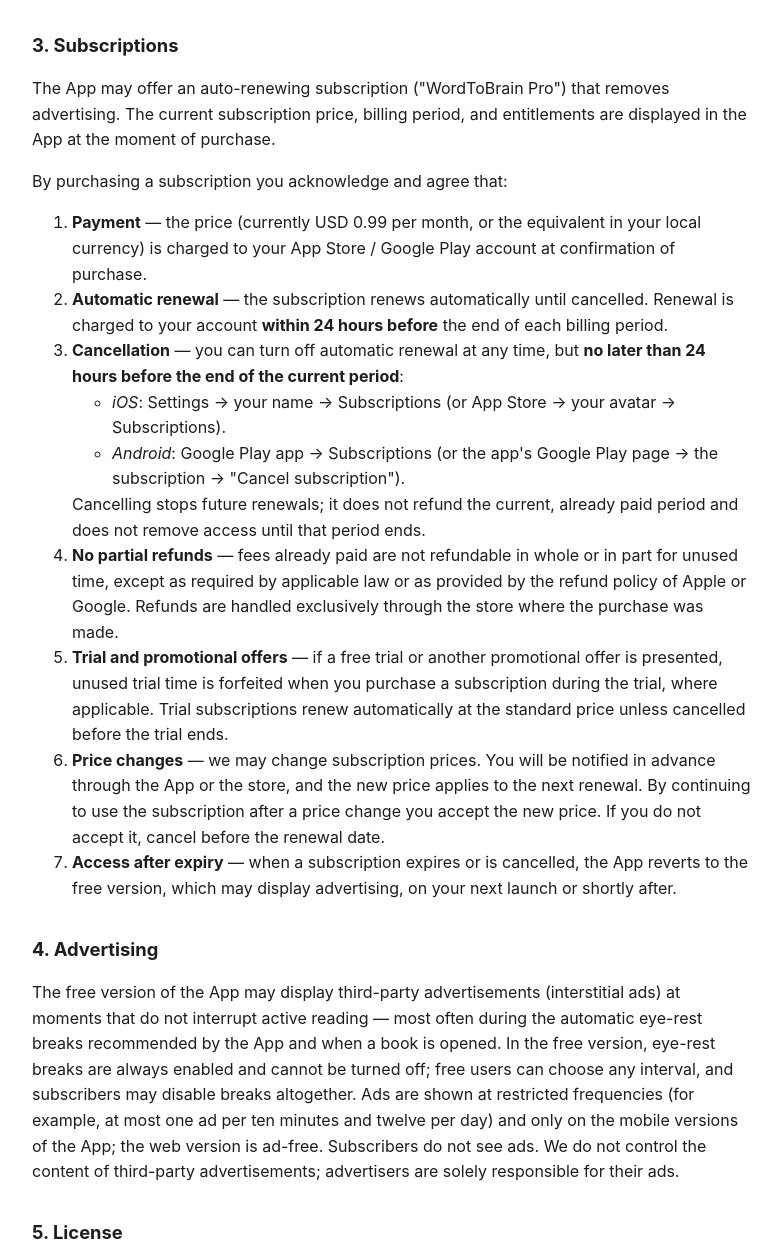
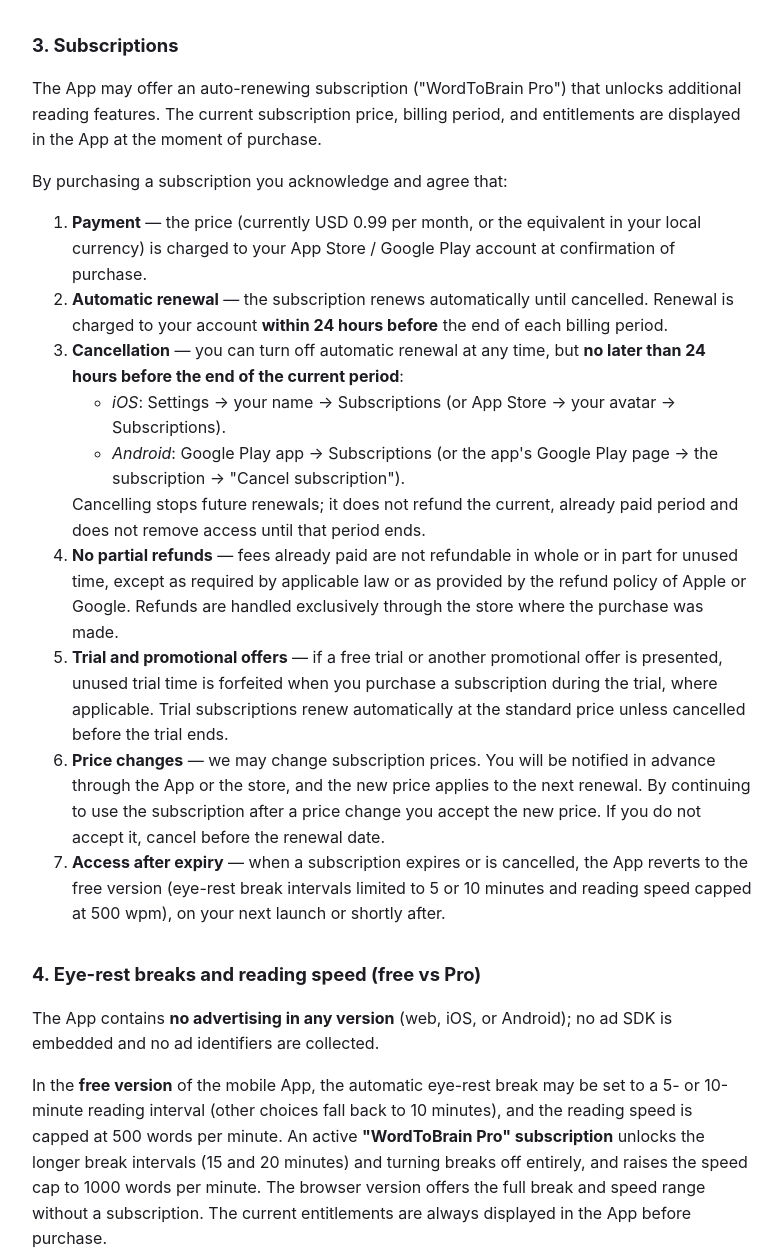
Before and after one commit to deff9984/wordtobrain-terms, a plain HTML site: page index.html in a window 1280 px wide. Shown: the part 608-1864 px from the top of the page, without its empty margins (248-1030 px from the left). Drawn offline with Linux system fonts and the light colour scheme.

Commit message:
docs(terms): v2.1 — no advertising in any version; Pro = breaks + speed entitlements

```diff
--- a/index.html
+++ b/index.html
@@ -19,7 +19,7 @@
 
 <section id="en" lang="en">
 <h1>WordToBrain — Terms of Use (EULA)</h1>
-<p class="muted">Version 2.0 · Last updated: November 15, 2026</p>
+<p class="muted">Version 2.1 · Last updated: November 22, 2026</p>
 
 <p>These Terms of Use ("Terms") form a legal agreement between you ("you", "user") and the developer of the WordToBrain application ("we", "our", "the Developer"). By downloading, installing, or using WordToBrain (the "App") you agree to be bound by these Terms. If you do not agree, do not use the App.</p>
 
@@ -30,7 +30,7 @@
 <p>Purchases made inside the App are processed and billed by the store from which you downloaded the App: Apple App Store (via your Apple ID) or Google Play (via your Google account). We do not collect or store your payment card details. Payment terms of the applicable store apply to every purchase.</p>
 
 <h2>3. Subscriptions</h2>
-<p>The App may offer an auto-renewing subscription ("WordToBrain Pro") that removes advertising. The current subscription price, billing period, and entitlements are displayed in the App at the moment of purchase.</p>
+<p>The App may offer an auto-renewing subscription ("WordToBrain Pro") that unlocks additional reading features. The current subscription price, billing period, and entitlements are displayed in the App at the moment of purchase.</p>
 <p>By purchasing a subscription you acknowledge and agree that:</p>
 <ol>
   <li><b>Payment</b> — the price (currently USD 0.99 per month, or the equivalent in your local currency) is charged to your App Store / Google Play account at confirmation of purchase.</li>
@@ -44,11 +44,12 @@
   <li><b>No partial refunds</b> — fees already paid are not refundable in whole or in part for unused time, except as required by applicable law or as provided by the refund policy of Apple or Google. Refunds are handled exclusively through the store where the purchase was made.</li>
   <li><b>Trial and promotional offers</b> — if a free trial or another promotional offer is presented, unused trial time is forfeited when you purchase a subscription during the trial, where applicable. Trial subscriptions renew automatically at the standard price unless cancelled before the trial ends.</li>
   <li><b>Price changes</b> — we may change subscription prices. You will be notified in advance through the App or the store, and the new price applies to the next renewal. By continuing to use the subscription after a price change you accept the new price. If you do not accept it, cancel before the renewal date.</li>
-  <li><b>Access after expiry</b> — when a subscription expires or is cancelled, the App reverts to the free version, which may display advertising, on your next launch or shortly after.</li>
+  <li><b>Access after expiry</b> — when a subscription expires or is cancelled, the App reverts to the free version (eye-rest break intervals limited to 5 or 10 minutes and reading speed capped at 500 wpm), on your next launch or shortly after.</li>
 </ol>
 
-<h2>4. Advertising</h2>
-<p>The free version of the App may display third-party advertisements (interstitial ads) at moments that do not interrupt active reading — most often during the automatic eye-rest breaks recommended by the App and when a book is opened. In the free version, eye-rest breaks are always enabled and cannot be turned off; free users can choose any interval, and subscribers may disable breaks altogether. Ads are shown at restricted frequencies (for example, at most one ad per ten minutes and twelve per day) and only on the mobile versions of the App; the web version is ad-free. Subscribers do not see ads. We do not control the content of third-party advertisements; advertisers are solely responsible for their ads.</p>
+<h2>4. Eye-rest breaks and reading speed (free vs Pro)</h2>
+<p>The App contains <b>no advertising in any version</b> (web, iOS, or Android); no ad SDK is embedded and no ad identifiers are collected.</p>
+<p>In the <b>free version</b> of the mobile App, the automatic eye-rest break may be set to a 5- or 10-minute reading interval (other choices fall back to 10 minutes), and the reading speed is capped at 500 words per minute. An active <b>"WordToBrain Pro" subscription</b> unlocks the longer break intervals (15 and 20 minutes) and turning breaks off entirely, and raises the speed cap to 1000 words per minute. The browser version offers the full break and speed range without a subscription. The current entitlements are always displayed in the App before purchase.</p>
 
 <h2>5. License</h2>
 <p>Subject to your compliance with these Terms, we grant you a limited, non-exclusive, non-transferable, revocable license to install and use the App on devices you own or control, for your personal, non-commercial use. You may not: copy, modify, or create derivative works of the App; reverse engineer, decompile, or disassemble it; rent, lease, lend, sell, or sublicense it; remove or alter any copyright or trademark notices; or use the App in any way that violates applicable law.</p>
@@ -81,7 +82,7 @@
 <p>The App, including its design, code, and branding, is owned by the Developer or its licensors and is protected by copyright, trademark, and other intellectual-property laws. Nothing in these Terms grants you any rights in the App other than the license described in Section 5.</p>
 
 <h2>13. Privacy</h2>
-<p>Your use of the App is governed by our <a href="https://deff9984.github.io/wordtobrain-privacy/">Privacy Policy</a>, and by the privacy policies of the stores and of the advertising and payment providers the App uses. By using the App you consent to the processing of your data as described there.</p>
+<p>Your use of the App is governed by our <a href="https://deff9984.github.io/wordtobrain-privacy/">Privacy Policy</a>, and by the privacy policies of the stores and of the payment providers the App uses. By using the App you consent to the processing of your data as described there.</p>
 
 <h2>14. Disclaimers</h2>
 <p>The App is provided "as is" and "as available", without warranties of any kind, whether express or implied, including but not limited to implied warranties of merchantability, fitness for a particular purpose, and non-infringement. We do not warrant that the App will be uninterrupted, error-free, or free of harmful components, or that reading-time or other estimates the App shows are accurate. WordToBrain is a reading tool and does not provide medical, psychological, or educational advice; it is not a substitute for professional consultation, including eye care.</p>
```
